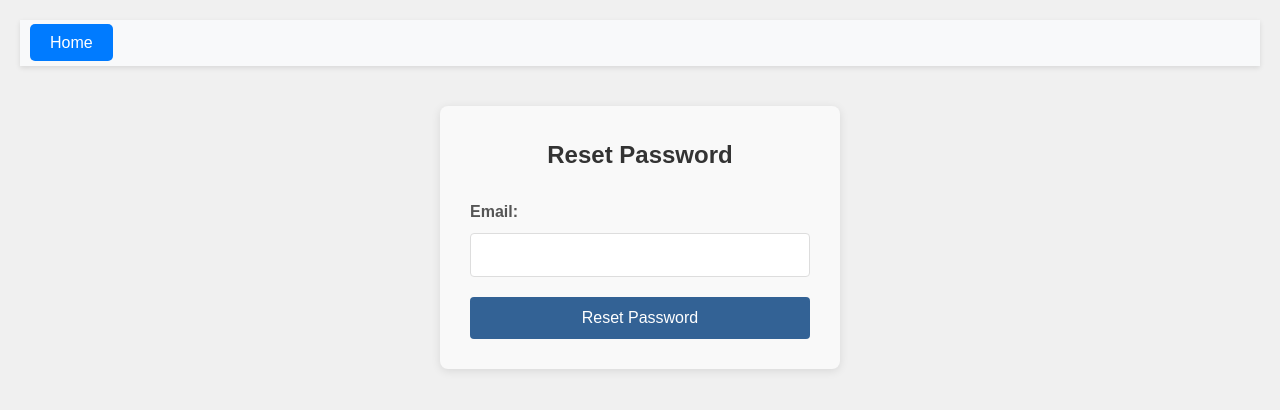
After one commit to JadonSamuel/Cab-booking, a Django app: page /reset-password/ in a window 1280 px wide. The commit adds this page. Shown: the top 410 px of the page. Run offline with Django 3.2, Linux system fonts and the light colour scheme.

Commit message:
implemented password reset functionality with email

```diff
--- a/taxi_booking/bookings/templates/customer_trips.html
+++ b/taxi_booking/bookings/templates/customer_trips.html
@@ -10,7 +10,7 @@
     </div>
     {% for booking in customer_bookings %}
     <div class="trip">
-        <!-- Check if booking is completed -->
+
         {% if booking.drop_time < now %}
             <div class="completed-label">Completed</div>
         {% endif %}
--- a/taxi_booking/bookings/templates/login.html
+++ b/taxi_booking/bookings/templates/login.html
@@ -20,7 +20,7 @@
     </form>
     <div class="additional-options">
         <p>Don't have an account? <a href="{% url 'register' %}" class="option-link">Register here</a></p>
-
+        <p>Forgot your password? <a href="{% url 'password_reset_request' %}" class="option-link">Reset it here</a></p>
     </div>
 </div>
 {% endblock %}
--- /dev/null
+++ b/taxi_booking/bookings/templates/password_reset_request.html
@@ -0,0 +1,76 @@
+{% extends 'base.html' %}
+
+{% block title %}Reset Password{% endblock %}
+
+{% block content %}
+<style>
+    .reset-password-container {
+        max-width: 400px;
+        margin: 40px auto;
+        padding: 30px;
+        background-color: #f9f9f9;
+        border-radius: 8px;
+        box-shadow: 0 2px 10px rgba(0, 0, 0, 0.1);
+    }
+
+    .reset-password-form h2 {
+        text-align: center;
+        color: #333;
+        margin-bottom: 25px;
+        font-size: 24px;
+    }
+
+    .form-group {
+        margin-bottom: 20px;
+    }
+
+    .form-group label {
+        display: block;
+        margin-bottom: 8px;
+        color: #555;
+        font-weight: bold;
+    }
+
+    .form-group input {
+        width: 100%;
+        padding: 12px;
+        border: 1px solid #ddd;
+        border-radius: 4px;
+        font-size: 16px;
+        transition: border-color 0.3s;
+    }
+
+    .form-group input:focus {
+        outline: none;
+        border-color: #007bff;
+    }
+
+    .submit-btn {
+        width: 100%;
+        padding: 12px;
+        background-color: #336295;
+        color: white;
+        border: none;
+        border-radius: 4px;
+        cursor: pointer;
+        font-size: 16px;
+        transition: background-color 0.3s;
+    }
+
+    .submit-btn:hover {
+        background-color: #007bff;
+    }
+</style>
+
+<div class="reset-password-container">
+    <form method="post" class="reset-password-form">
+        <h2>Reset Password</h2>
+        {% csrf_token %}
+        <div class="form-group">
+            <label for="email">Email:</label>
+            <input type="email" id="email" name="email" required>
+        </div>
+        <button type="submit" class="submit-btn">Reset Password</button>
+    </form>
+</div>
+{% endblock %}
--- a/taxi_booking/bookings/urls.py
+++ b/taxi_booking/bookings/urls.py
@@ -18,6 +18,8 @@ urlpatterns = [
     path('register-driver/', views.register_driver, name='register-driver'),
     path('activate/<uidb64>/<token>/', views.activate, name='activate'),
     path('send-verification-email/',views.send_verification_email,name='email'),
+    path('reset-password/', views.password_reset_request, name='password_reset_request'),
+    path('reset-password-confirm/<uidb64>/<token>/', views.password_reset_confirm, name='password_reset_confirm'),
 
 
 
--- a/taxi_booking/bookings/views.py
+++ b/taxi_booking/bookings/views.py
@@ -21,6 +21,8 @@ from django.contrib.sites.shortcuts import get_current_site
 from django.contrib.auth.tokens import default_token_generator
 from django.contrib.auth import login
 from django.contrib.auth import get_user_model
+from django.core.mail import send_mail
+from django.utils.html import strip_tags
 
 
 points = ['A', 'B', 'C', 'D', 'E', 'F']
@@ -453,6 +455,76 @@ def view_customer_trips(request, customer_id):
         messages.error(request, "You don't have permission to view these trips.")
         return redirect('display_taxi_details')
 
+def password_reset_request(request):
+    if request.method == 'POST':
+        email = request.POST.get('email')
+        try:
+            user = User.objects.get(email=email)
+        except User.DoesNotExist:
+            messages.error(request, "No user found with that email address.")
+            return redirect('password_reset_request')
+
+
+        token = default_token_generator.make_token(user)
+        uid = urlsafe_base64_encode(force_bytes(user.pk))
+
+
+        reset_link = request.build_absolute_uri(
+            f'/reset-password-confirm/{uid}/{token}/'
+        )
+
+        html_message = render_to_string('password_reset_email.html', {'reset_link': reset_link})
+        plain_message = strip_tags(html_message)
+
+
+
+        send_mail(
+            'Password Reset Request',
+            plain_message,
+            'noreply@yourdomain.com',
+            [email],
+            html_message=html_message,
+            fail_silently=False,
+        )
+
+        messages.success(request, "Password reset email has been sent.")
+        return redirect('login')
+
+    return render(request, 'password_reset_request.html')
+
+
+def password_reset_confirm(request, uidb64, token):
+    try:
+        uid = force_str(urlsafe_base64_decode(uidb64))
+        user = User.objects.get(pk=uid)
+    except (TypeError, ValueError, OverflowError, User.DoesNotExist):
+        user = None
+
+    if user is not None and default_token_generator.check_token(user, token):
+        if request.method == 'POST':
+            new_password = request.POST.get('new_password')
+            confirm_password = request.POST.get('confirm_password')
+
+            if new_password != confirm_password:
+                messages.error(request, "Passwords do not match.")
+                return render(request, 'password_reset_confirm.html')
+
+            if len(new_password) < 8:
+                messages.error(request, "Password must be at least 8 characters long.")
+                return render(request, 'password_reset_confirm.html')
+
+
+
+            user.set_password(new_password)
+            user.save()
+            messages.success(request, "Your password has been reset successfully.")
+            return redirect('login')
+
+        return render(request, 'password_reset_confirm.html')
+    else:
+        messages.error(request, "The reset link is invalid or has expired.")
+        return redirect('password_reset_request')
+
 
 def send_verification_email(user, request):
     current_site = get_current_site(request)
--- a/taxi_booking/taxi_booking/settings.py
+++ b/taxi_booking/taxi_booking/settings.py
@@ -132,8 +132,8 @@ EMAIL_BACKEND = 'django.core.mail.backends.smtp.EmailBackend'
 EMAIL_HOST = 'sandbox.smtp.mailtrap.io'
 EMAIL_PORT = 587
 EMAIL_USE_TLS = True
-EMAIL_HOST_USER = 'b4a63e78a6deb5'
-EMAIL_HOST_PASSWORD = '1fdd801311d66b'
+EMAIL_HOST_USER = 'c9b60fc0cca220'
+EMAIL_HOST_PASSWORD = '444ce5278ed91c'
 
 
 
```
Also changed, not shown: taxi_booking/bookings/templates/password_reset_confirm.html (added, +73 -0 lines), taxi_booking/bookings/templates/password_reset_email.html (added, +23 -0 lines), taxi_booking/db.sqlite3.
